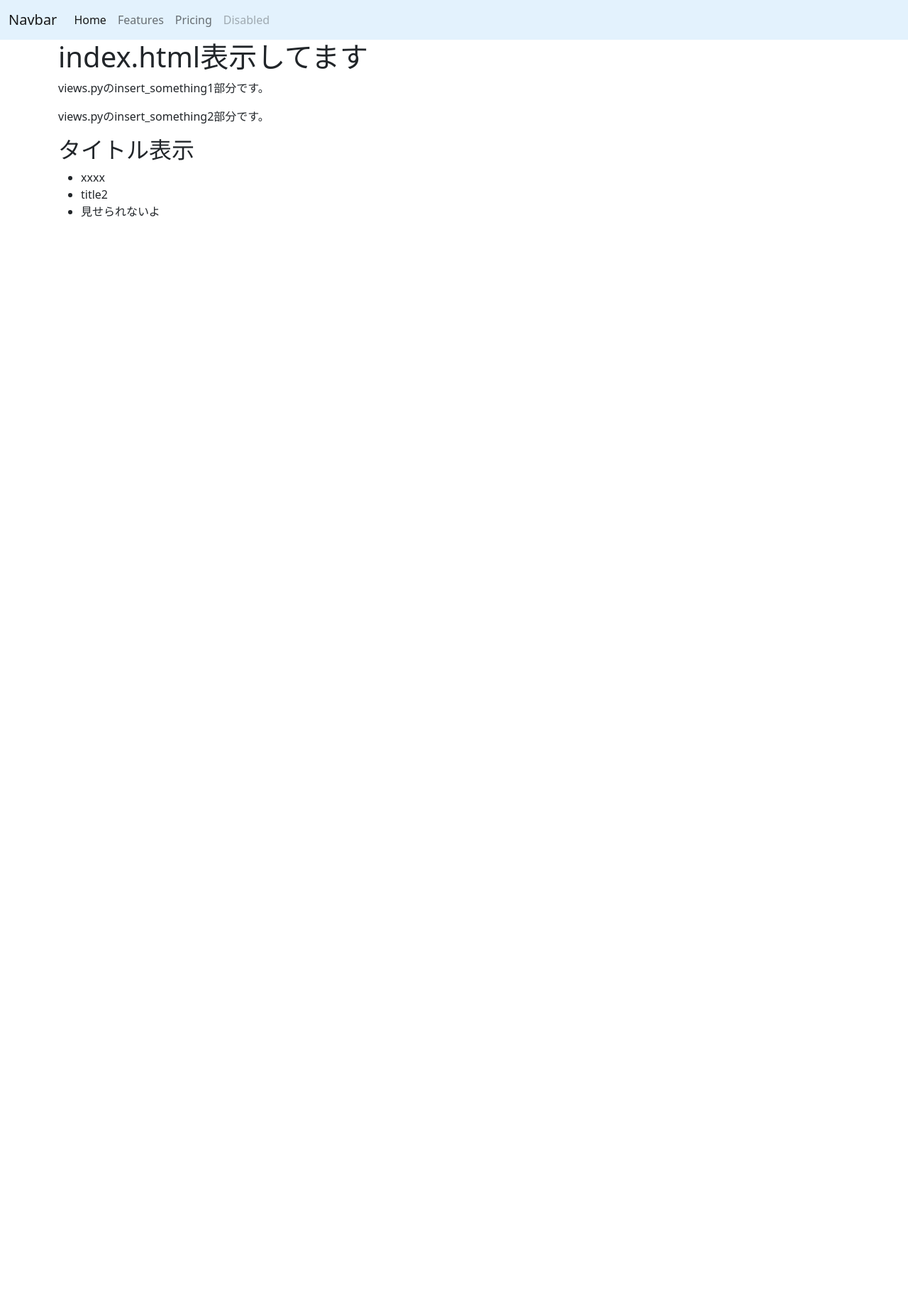
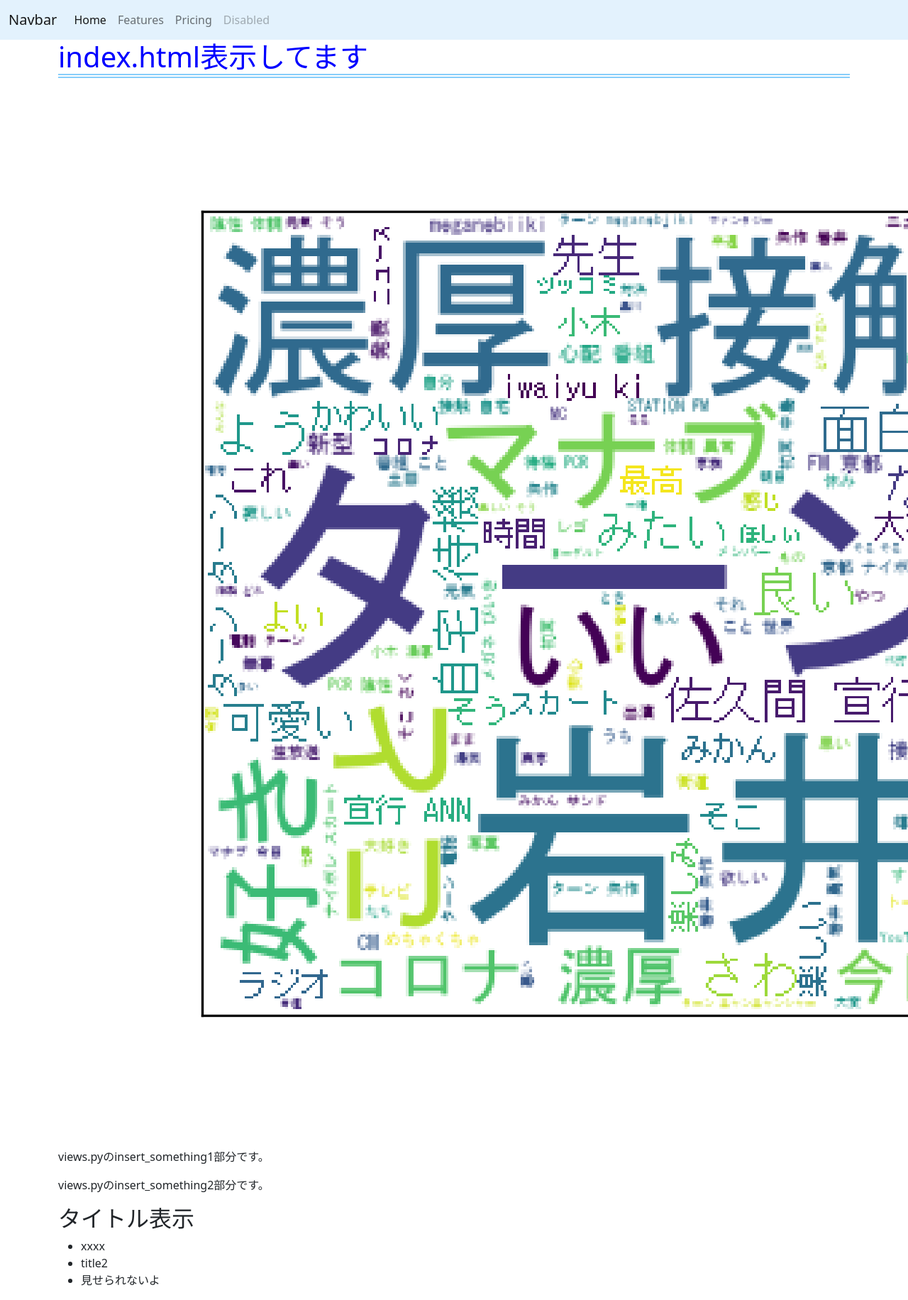
Before and after one commit to morinota/sawabe_egosearch_app, a Flask app: page / in a window 1280 px wide; the page is wider, and only the part inside the window is pictured. Shown: that part at 71% size. Before the commit the page ends 306 px from the top of that part, so only its background shows below. Run offline with Flask 2, Linux system fonts and the light colour scheme.

Commit message:
static生成

```diff
--- /dev/null
+++ b/testapp/static/css/style.css
@@ -0,0 +1,5 @@
+/* h1の色と線を変更 */
+h1 {
+    color: blue;
+    border-bottom: double 6px #87CEFA;
+}
--- /dev/null
+++ b/testapp/static/javascript/sample.js
@@ -0,0 +1,9 @@
+// idが「test」の要素を5秒後に赤くしてるだけ。
+window.onload = function() {
+    var changeColor = function() {
+        var e = document.getElementById('test');
+        e.style.color = 'red';
+        console.log("書き換えテスト")
+    }
+    setTimeout(changeColor, 5000);
+}
--- a/testapp/templates/layout.html
+++ b/testapp/templates/layout.html
@@ -6,6 +6,8 @@
     <meta name="viewport" content="width=device-width, initial-scale=1.0">
     <!-- ↓追加 CSSの読み込みのリンク-->
     <link href="https://cdn.jsdelivr.net/npm/bootstrap@5.0.2/dist/css/bootstrap.min.css" rel="stylesheet" integrity="sha384-EVSTQN3/azprG1Anm3QDgpJLIm9Nao0Yz1ztcQTwFspd3yD65VohhpuuCOmLASjC" crossorigin="anonymous">
+    <!-- ローカルのCSSファイルを読み込み -->
+    <link rel="stylesheet" href="{{url_for('static', filename='css/style.css')}}"/>
     <title>テストWebアプリ</title>
 </head>
 <body>
--- a/testapp/templates/testapp/index.html
+++ b/testapp/templates/testapp/index.html
@@ -7,7 +7,10 @@
 <!-- 余白が欲しいのでcontanerで囲む -->
 <div class="container">
     <h1>index.html表示してます</h1>
-    <p>{{ my_dict.insert_something1 }}</p>
+    <!-- 画像を表示 -->
+    <img src="{{ url_for('static', filename='images/wordcrowd_sawabe.png')}}"
+
+    <p id="test">{{ my_dict.insert_something1 }}</p>
     <p>{{ my_dict.insert_something2 }}</p>
 
     <h2>タイトル表示</h2>
@@ -23,4 +26,7 @@
         {% endfor %}
     </ul>
 </div>
+
+<!-- 読み込みはlayout.htmlで行っても良いですが、全てのページで処理が起こって欲しくはないのでindex.htmlに追加 -->
+<script src="{{ url_for('static', filename='javascript/sample.js') }}"></script>
 {% endblock %}
```
Also changed, not shown: testapp/static/images/wordcrowd_sawabe.png (renamed from wordcrowd_sawabe.png).
